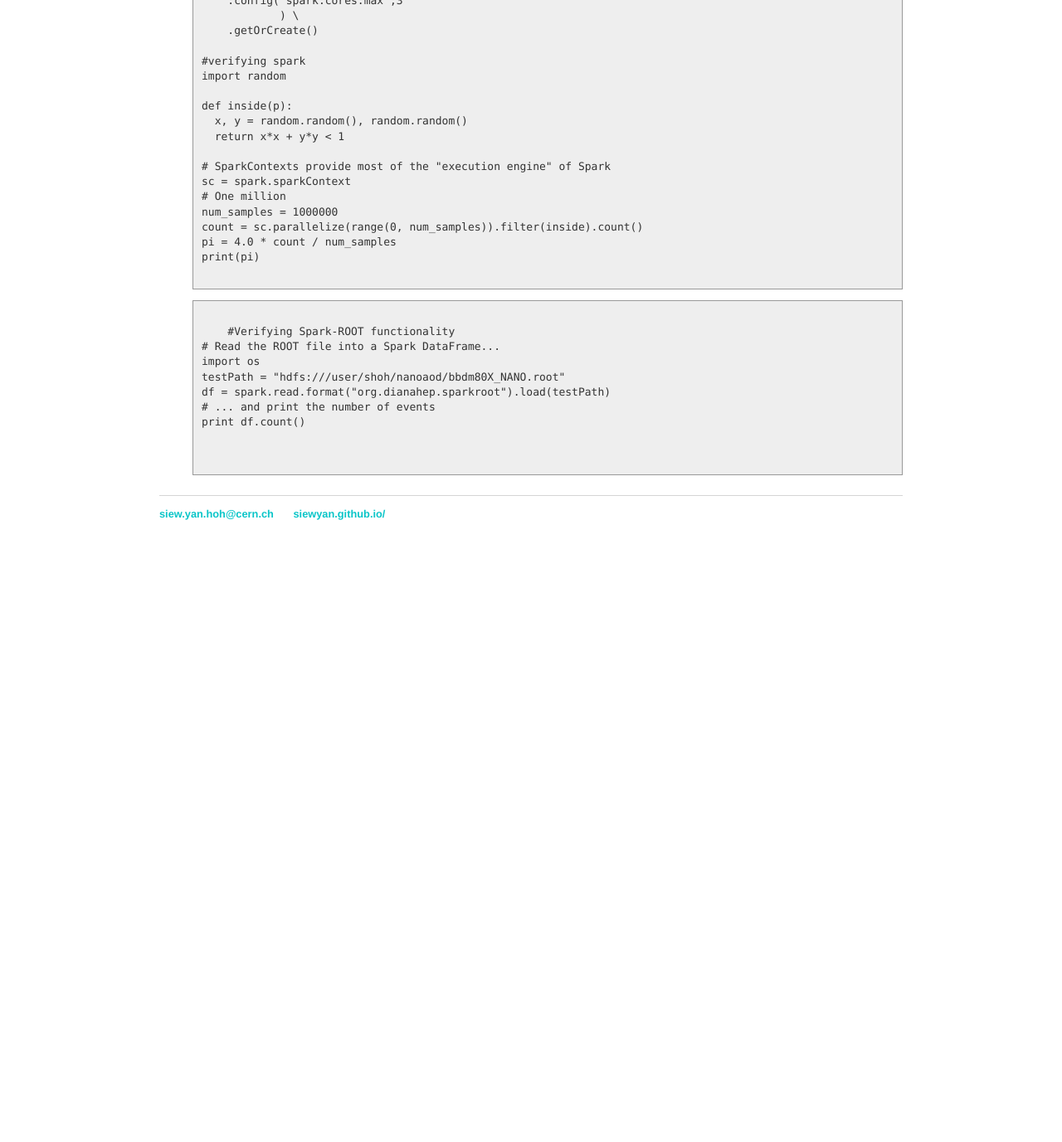
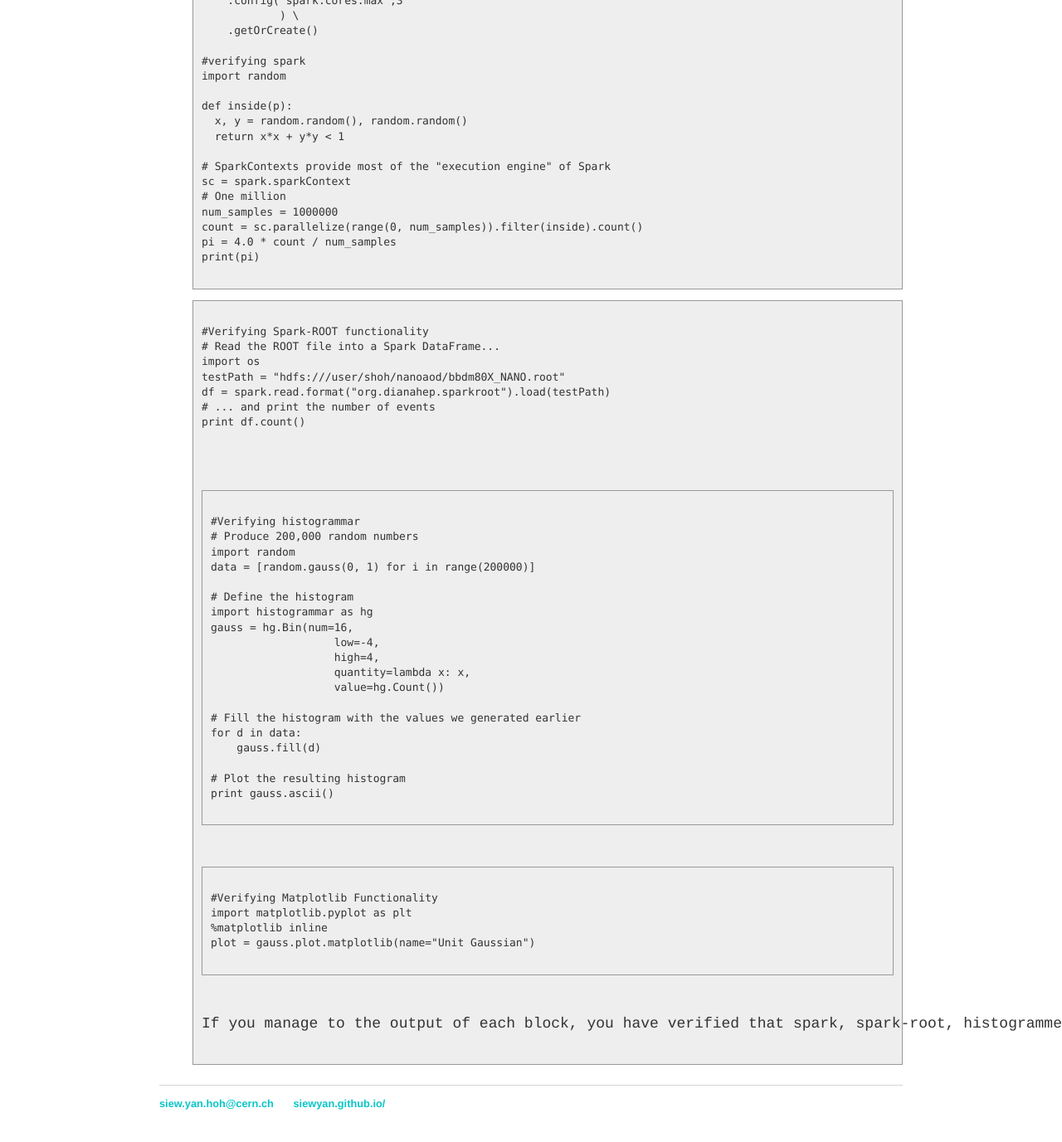
Before and after one commit to SiewYan/SiewYan.github.io, a Jekyll site: the page built from projects/CMSBigData.html, in a window 1280 px wide and 1400 px high, scrolled down 1769 px. Shown: the top 1377 px of the window at 83% size. Built offline with Jekyll 4.4.1, drawn with Linux system fonts in a browser that asks for light colours; nearby versions of some CDN libraries; before the commit the page ends 2458 px from its top, so only the background shows below that.

Commit message:
Update CMSBigData.html

```diff
--- a/projects/CMSBigData.html
+++ b/projects/CMSBigData.html
@@ -52,7 +52,7 @@ df.select("GenMET_pt","HLT_AK8PFHT750_TrimMass50").show(3)
     <p>This block demonstrated that the root reading capability is intact. The operation on files stored in hdfs could be found <a href="https://indico.cern.ch/event/404527/contributions/968835/attachments/1123385/1603232/Introduction_to_HDFS.pdf" target="_blank">here</a></p>
   <li><p>Furhter Verification could be achive by running the below script in your jupyter notebook</p>
     <pre><code>
-    #Verifying spark, spark-root, histogrammer, and matplot works
+#Verifying spark, spark-root, histogrammer, and matplot works
 from pyspark.sql import SparkSession
 
 spark = SparkSession.builder \
@@ -86,7 +86,7 @@ pi = 4.0 * count / num_samples
 print(pi)
     </code></pre>
     <pre><code>
-    #Verifying Spark-ROOT functionality
+#Verifying Spark-ROOT functionality
 # Read the ROOT file into a Spark DataFrame...
 import os
 testPath = "hdfs:///user/shoh/nanoaod/bbdm80X_NANO.root"
@@ -94,4 +94,34 @@ df = spark.read.format("org.dianahep.sparkroot").load(testPath)
 # ... and print the number of events
 print df.count()
     </code></p>
+
+    <pre><code>
+#Verifying histogrammar
+# Produce 200,000 random numbers
+import random
+data = [random.gauss(0, 1) for i in range(200000)]
+
+# Define the histogram
+import histogrammar as hg
+gauss = hg.Bin(num=16,
+                   low=-4,
+                   high=4,
+                   quantity=lambda x: x,
+                   value=hg.Count())
+
+# Fill the histogram with the values we generated earlier
+for d in data:
+    gauss.fill(d)
+
+# Plot the resulting histogram
+print gauss.ascii()
+    </code></pre>
+
+    <pre><code>
+#Verifying Matplotlib Functionality
+import matplotlib.pyplot as plt
+%matplotlib inline
+plot = gauss.plot.matplotlib(name="Unit Gaussian")
+    </code></pre>
+    <p>If you manage to the output of each block, you have verified that spark, spark-root, histogrammer and matlibplot are working!</p>
 </ul>
```
